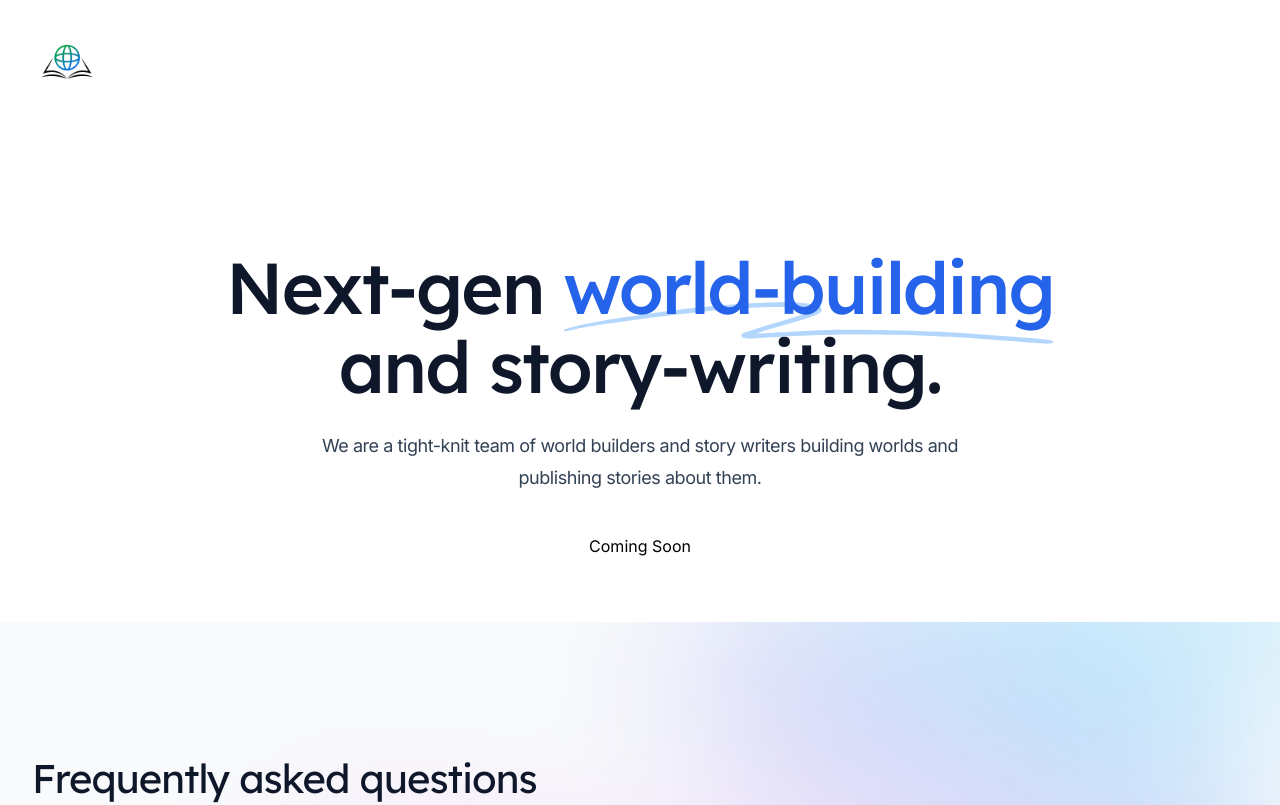
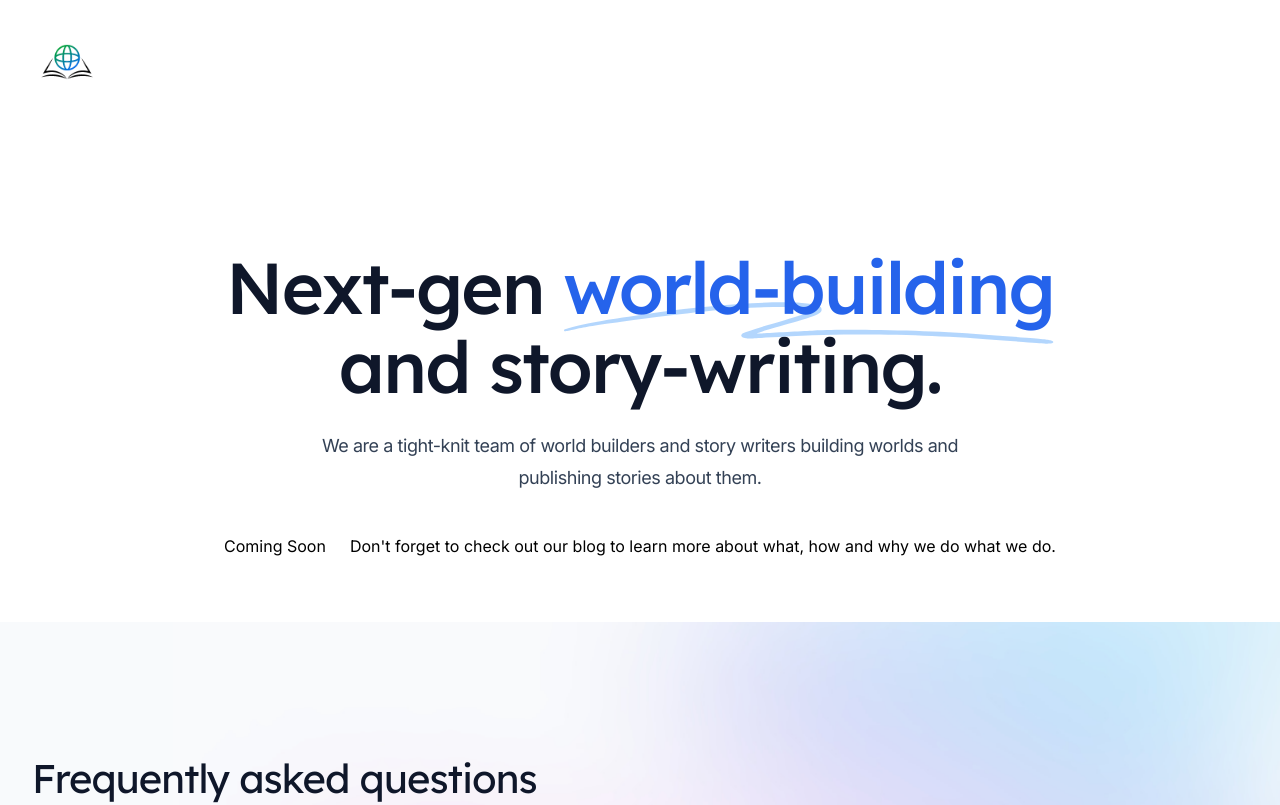
Before and after one commit to BackStoryOrg/website, a Next.js app: page / in a window 1280 px wide. Shown: the top 805 px of the page. Built offline with nearby package versions, Linux system fonts and the light colour scheme.

Commit message:
Update Hero

```diff
--- a/src/components/Hero.tsx
+++ b/src/components/Hero.tsx
@@ -25,7 +25,8 @@ export function Hero() {
         We are a tight-knit team of world builders and story writers building worlds and publishing stories about them.
       </p>
       <div className="mt-10 flex justify-center gap-x-6">
-        Coming Soon
+        <div>Coming Soon</div>
+        <div>Don't forget to check out our <a href="https://medium.com/@backstory-app" target="_blank">blog</a> to learn more about what, how and why we do what we do.</div>
       </div>
     </Container>
   )
```
